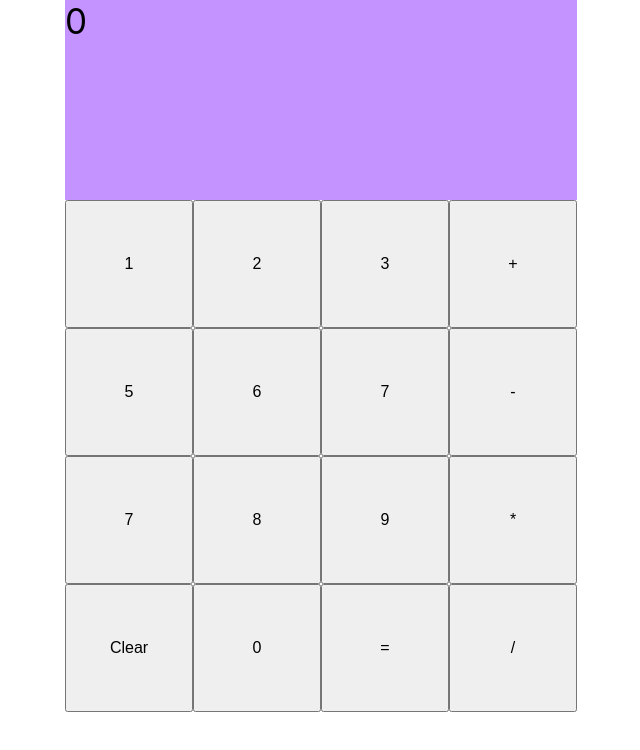
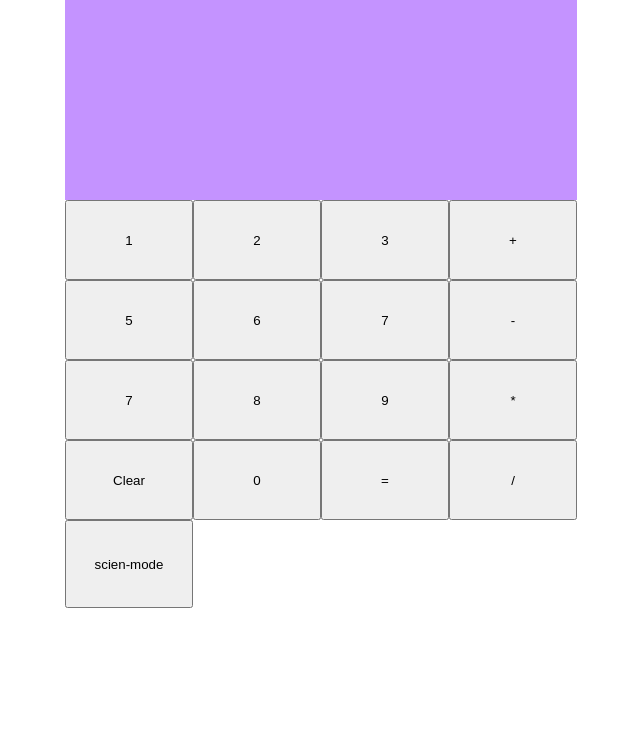
Before and after one commit to purnimagupta/react-calculator, a React (Create React App) app: page / in a window 1280 px wide. Shown: the top 750 px of the page, without its empty margins (319-959 px from the left). Built offline with nearby package versions, Linux system fonts and the light colour scheme.

Commit message:
Feat(ChangeSignInput): add Scientific Keypad and change sign of input
- Add Scientific keypad
- Upon clicking, 3 buttons will appear.
- Change input from positive to integer and vice versa.
- Also, change the equation's last number sign as well to
correcly evaluating the output.

```diff
--- a/src/App.css
+++ b/src/App.css
@@ -49,7 +49,7 @@
   width: 100%;
 } */
 .keypad_row {
-  height: 16vh;
+  height: 10vh;
   width: 100%;
 }
 
@@ -61,7 +61,6 @@
 .btn {
   width: 25%;
   height: 100%;
-  font-size: 1rem;
 }
 .result_screen {
   height: 25vh;
@@ -70,9 +69,8 @@
 }
 
 .answer {
-  height: 15vh;
+  height: 10vh;
   width: 100%;
-  font-size: 35px;
 }
 
 .equation {
--- a/src/components/DisplayScreen.js
+++ b/src/components/DisplayScreen.js
@@ -2,17 +2,25 @@ import React from 'react';
 import '../App.css';
 
 function DisplayScreen(props) {
-  const answer = ( props.error
-                                  ?
-                                  <div className="answer">{props.error}</div>
-                                  :
-                                   <div className="answer">{props.answer} </div>)
+  const answer = (
+      props.error
+          ?
+          <div className="answer">{props.error}</div>
+          :
+          <div className="answer">{props.answer} </div>
+      )
 
   return(
     <div className="result_screen">
-      {answer}
+
       <div className="equation">
         {props.mathEquation}
+      </div>
+      {/* <div>
+        {props.currentVal}
+      </div> */}
+      <div>
+        { props.answer ? answer : props.currentVal}
       </div>
     </div>
   )
--- a/src/containers/Calculator.js
+++ b/src/containers/Calculator.js
@@ -4,13 +4,62 @@ import DisplayScreen from '../components/DisplayScreen';
 import Keypad from '../components/Keypad';
 import parseStringEquation from '../utils/parseStringEquation';
 import evalEquation from '../utils/evalEquation';
-import { EROFS } from 'constants';
+import ScientificKeypad from './ScientificKeypad';
 
 class Calculator extends React.Component {
   state = {
     answer: 0,
     mathEquation: '',
-    error:''
+    error:'',
+    currentVal: ''
+  }
+  getParseEquation = (str) => {
+    return parseStringEquation(str)
+  }
+  getCurrentVal = (str) => {
+    let lastElem = str[str.length-1];
+    this.setState({
+      currentVal: lastElem,
+    })
+
+  }
+
+  changeSignCurrentVal = (currentVal) => {
+    console.log(currentVal)
+     if(Math.sign(currentVal) === 1) {
+      console.log(currentVal)
+      currentVal= currentVal*-1
+    }
+    else if((Math.sign(currentVal) === -1)) {
+      console.log(currentVal)
+      currentVal= currentVal*-1
+    }
+    this.setState({
+      currentVal: currentVal
+    }, () => this.updateEquationOnSign())
+
+  }
+
+  updateEquationOnSign = (currentVal) => {
+    const { mathEquation } = this.state;
+    let str = parseStringEquation(mathEquation);
+    let lastIndex = str.length-1;
+    let lastElem = str[str.length-1];
+    let newLastVal;
+    if((Math.sign(lastElem) === 1)) {
+       newLastVal = str.splice(lastIndex, 1, lastElem*-1)
+       console.log("newLastVal is ", newLastVal[0])
+       console.log("str if positive is", str)
+    }
+    else if((Math.sign(lastElem) === -1)) {
+      newLastVal = str.splice(lastIndex, 1, lastElem*-1)
+      console.log("newLastVal is ", newLastVal[0])
+      console.log("str if negative is", str)
+    }
+
+    this.setState({
+      mathEquation: str.join([,])
+    })
 
   }
 
@@ -19,24 +68,31 @@ class Calculator extends React.Component {
     let { mathEquation } = this.state;
     let evalAnswer=0;
     let error;
-
     if(btnName === "Clear") {
       return this.setState({
         mathEquation: '',
         answer: 0,
-        error: ''
+        error: '',
+        currentVal: ''
       })
+    }
+    if(btnName === "Flip Sign") {
+      const { currentVal } = this.state;
+      this.changeSignCurrentVal(currentVal);
     }
     else if( btnName >= '0' && btnName <= '9') {
       btnName = Number(btnName);
       mathEquation = mathEquation.concat(btnName);
+      const val = this.getParseEquation(mathEquation)
+      this.getCurrentVal(val);
     }
     else if(['+', '-', '/', '*'].indexOf(btnName) !== -1) {
       mathEquation = mathEquation.concat(btnName);
     }
     else if(btnName === "=") {
       try {
-        evalAnswer = evalEquation(parseStringEquation(this.state.mathEquation))
+        // console.log(parseStringEquation(mathEquation));
+        evalAnswer = evalEquation(parseStringEquation(mathEquation))
         if(Number.isNaN(evalAnswer)) {
             error = "Error";
         }
@@ -53,17 +109,19 @@ class Calculator extends React.Component {
     this.setState({
       mathEquation: mathEquation,
       answer: evalAnswer,
-      error: error
+      error: error,
     });
   }
 
   render() {
-    const { mathEquation, answer, error } = this.state;
-    console.log(this.state)
+
+    const { mathEquation, answer, error, currentVal } = this.state;
+    // console.log(this.state)
     return(
       <div className="calculator">
-        <DisplayScreen mathEquation={mathEquation} answer={answer} error={error}/>
+        <DisplayScreen mathEquation={mathEquation} answer={answer} error={error} currentVal={currentVal}/>
         <Keypad handleClick={this.performOperation}/>
+        <ScientificKeypad handleClick={this.performOperation}/>
       </div>
     )
   }
--- /dev/null
+++ b/src/containers/ScientificKeypad.js
@@ -0,0 +1,38 @@
+import React from 'react';
+import Button from '../components/Button';
+import '../App.css';
+
+class ScientificKeypad extends React.Component {
+  state = {
+    toggle: false,
+    scienBtnArr: ["Flip Sign", "Square", "Sign Root"],
+  }
+  handleClick = (name) => {
+    if(name === "scien-mode") {
+      this.setState((prevState) => ({
+        toggle: !prevState.toggle,
+      }))
+    }
+   }
+  render() {
+    const { toggle, scienBtnArr } = this.state;
+    const buttons = (
+      toggle === true
+        ? scienBtnArr.map((btn) => (
+            <Button name={btn} key={btn} handleClick={this.props.handleClick}></Button>
+          ))
+        : ''
+      )
+
+    return(
+      <div className="keypad_row">
+        <div style={{height: '11vh'}}>
+          <Button name="scien-mode" handleClick={this.handleClick}/>
+        </div>
+        {buttons}
+      </div>
+    )
+  }
+}
+
+export default ScientificKeypad;
--- a/src/utils/evalEquation.js
+++ b/src/utils/evalEquation.js
@@ -23,13 +23,11 @@ export default function calculateEquation(old_calc) {
   let returned_fun;
 
   for (var i = 0; i < ops.length; i++) {
-    console.log("i", i)
     for (var j = 0; j < old_calc.length; j++) {
         if (ops[i][old_calc[j]]) {
             returned_fun = ops[i][old_calc[j]];
             // console.log("2 ", currentOp)
         } else if (returned_fun) {
-            console.log("j", j)
             // console.log("calc[j] ", calc[j])
             // console.log("newCalc is ", newCalc)
             new_calc[new_calc.length - 1] = returned_fun(new_calc[new_calc.length - 1], old_calc[j]);
@@ -39,7 +37,6 @@ export default function calculateEquation(old_calc) {
             new_calc.push(old_calc[j]);
             // console.log("4 ", newCalc)
         }
-        console.log("1", new_calc);
     }
         old_calc = new_calc;
         // console.log("calc", calc)
--- a/src/utils/parseStringEquation.js
+++ b/src/utils/parseStringEquation.js
@@ -1,20 +1,22 @@
 export default function parseStringEquation(string) {
-  // This regex will convert string into an array of numbers and operators
-
-  // Input: '1+2-33/45*78'.split(/([\\+\-\\*\\/]+)/)
-  // Output:  ["1", "+", "2", "-", "33", "/", "45", "*", "78"]
-  let final_array = [];
-  const char_array = string.split(/([\\+\-\\*\\/]+)/);
-  const len_string_array = char_array.length;
-
-  for(let i=0; i<len_string_array; i++) {
-    if(Number(char_array[i])) {
-      let string_to_number = Number(char_array[i])
-      final_array.push(string_to_number)
-    }
-    else {
-      final_array.push(char_array[i])
-    }
+  // --- Parse a calculation string into an array of numbers and operators
+  let calculation = [],
+      current = '';
+  for (let i = 0, ch;  i<string.length; i++) {
+      ch = string.charAt(i);
+      if ('^*/+-'.indexOf(ch) > -1) {
+          if (current === '' && ch === '-') {
+              current = '-';
+          } else {
+              calculation.push(parseFloat(current), ch);
+              current = '';
+          }
+      } else {
+          current += string.charAt(i);
+      }
   }
-  return final_array;
+  if (current !== '') {
+      calculation.push(parseFloat(current));
+  }
+  return calculation;
 }
```
